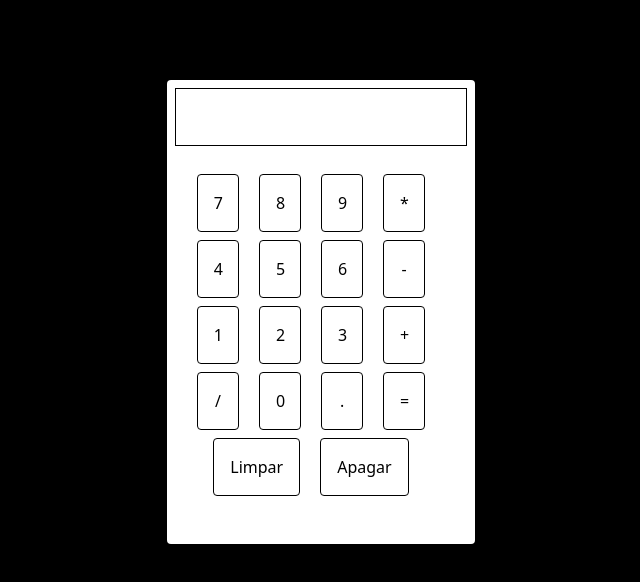
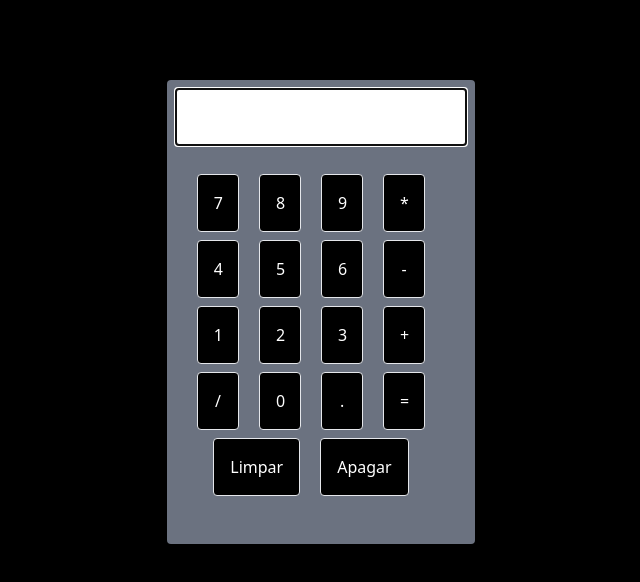
Before and after one commit to rdGxd/Calculadora_Basica, a React (Vite) app: page / in a window 1280 px wide. Shown: the top 582 px of the page, without its empty margins (319-959 px from the left). Built offline with nearby package versions, Linux system fonts and the light colour scheme.

Commit message:
modified:   src/pages/Home/index.tsx

```diff
--- a/src/pages/Home/index.tsx
+++ b/src/pages/Home/index.tsx
@@ -1,8 +1,13 @@
-import { useRef, useState } from "react";
+import { useEffect, useRef, useState } from "react";
 
 export const Home = () => {
   const [valor, setValor] = useState("");
   const refButton = useRef<HTMLButtonElement>(null);
+  const refInput = useRef<HTMLInputElement>(null);
+
+  useEffect(() => {
+    refInput.current?.focus();
+  }, []);
 
   const handleClick = (e: React.MouseEvent<HTMLButtonElement>) => {
     setValor(valor + e.currentTarget.value);
@@ -30,18 +35,19 @@ export const Home = () => {
   };
 
   return (
-    <div className="mt-20 flex content-center items-center justify-center rounded bg-white">
+    <div className="mt-20 flex content-center items-center justify-center rounded bg-gray-500">
       <div className="grid h-full grid-cols-1 gap-2 p-2 outline outline-1">
         <input
-          className="border border-black bg-white p-4"
+          className="INPUT border bg-white p-4 text-bold"
           value={valor}
           type="text"
           onChange={handleInputChange}
           onKeyDown={handleClickInput}
+          ref={refInput}
         />
         <div className="mr-10 mt-5 ">
           <button
-            className="ml-5 w-1/6 rounded border border-black p-4"
+            className="ml-5 w-1/6 rounded border bg-black p-4 text-white"
             onClick={handleClick}
             ref={refButton}
             value={7}
@@ -49,7 +55,7 @@ export const Home = () => {
             {7}
           </button>
           <button
-            className="ml-5 w-1/6 rounded border border-black p-4"
+            className="ml-5 w-1/6 rounded border bg-black p-4 text-white"
             onClick={handleClick}
             ref={refButton}
             value={8}
@@ -57,7 +63,7 @@ export const Home = () => {
             {8}
           </button>
           <button
-            className="ml-5 w-1/6 rounded border border-black p-4"
+            className="ml-5 w-1/6 rounded border bg-black p-4 text-white"
             onClick={handleClick}
             ref={refButton}
             value={9}
@@ -65,7 +71,7 @@ export const Home = () => {
             {9}
           </button>
           <button
-            className="ml-5 w-1/6 rounded border border-black p-4"
+            className="ml-5 w-1/6 rounded border bg-black p-4 text-white"
             onClick={handleClick}
             ref={refButton}
             value={"*"}
@@ -75,7 +81,7 @@ export const Home = () => {
         </div>
         <div className="mr-10">
           <button
-            className="ml-5 w-1/6 rounded border border-black p-4"
+            className="ml-5 w-1/6 rounded border bg-black p-4 text-white"
             onClick={handleClick}
             ref={refButton}
             value={4}
@@ -83,7 +89,7 @@ export const Home = () => {
             {4}
           </button>
           <button
-            className="ml-5 w-1/6 rounded border border-black p-4"
+            className="ml-5 w-1/6 rounded border bg-black p-4 text-white"
             onClick={handleClick}
             ref={refButton}
             value={5}
@@ -91,7 +97,7 @@ export const Home = () => {
             {5}
           </button>
           <button
-            className="ml-5 w-1/6 rounded border border-black p-4"
+            className="ml-5 w-1/6 rounded border bg-black p-4 text-white"
             onClick={handleClick}
             ref={refButton}
             value={6}
@@ -99,7 +105,7 @@ export const Home = () => {
             {6}
           </button>
           <button
-            className="ml-5 w-1/6 rounded border border-black p-4"
+            className="ml-5 w-1/6 rounded border bg-black p-4 text-white"
             onClick={handleClick}
             ref={refButton}
             value={"-"}
@@ -109,7 +115,7 @@ export const Home = () => {
         </div>
         <div className="mr-10">
           <button
-            className="ml-5 w-1/6 rounded border border-black p-4"
+            className="ml-5 w-1/6 rounded border bg-black p-4 text-white"
             onClick={handleClick}
             ref={refButton}
             value={1}
@@ -117,7 +123,7 @@ export const Home = () => {
             {1}
           </button>
           <button
-            className="ml-5 w-1/6 rounded border border-black p-4"
+            className="ml-5 w-1/6 rounded border bg-black p-4 text-white"
             onClick={handleClick}
             ref={refButton}
             value={2}
@@ -125,7 +131,7 @@ export const Home = () => {
             {2}
           </button>
           <button
-            className="ml-5 w-1/6 rounded border border-black p-4"
+            className="ml-5 w-1/6 rounded border bg-black p-4 text-white"
             onClick={handleClick}
             ref={refButton}
             value={3}
@@ -133,7 +139,7 @@ export const Home = () => {
             {3}
           </button>
           <button
-            className="ml-5 w-1/6 rounded border border-black p-4"
+            className="ml-5 w-1/6 rounded border bg-black p-4 text-white"
             onClick={handleClick}
             ref={refButton}
             value={"+"}
@@ -143,7 +149,7 @@ export const Home = () => {
         </div>
         <div className="mr-10">
           <button
-            className="ml-5 w-1/6 rounded border border-black p-4"
+            className="ml-5 w-1/6 rounded border bg-black p-4 text-white"
             onClick={handleClick}
             ref={refButton}
             value={"/"}
@@ -151,7 +157,7 @@ export const Home = () => {
             {"/"}
           </button>
           <button
-            className="ml-5 w-1/6 rounded border border-black p-4"
+            className="ml-5 w-1/6 rounded border bg-black p-4 text-white"
             onClick={handleClick}
             ref={refButton}
             value={0}
@@ -159,7 +165,7 @@ export const Home = () => {
             {0}
           </button>
           <button
-            className="ml-5 w-1/6 rounded border border-black p-4"
+            className="ml-5 w-1/6 rounded border bg-black p-4 text-white"
             onClick={handleClick}
             ref={refButton}
             value={"."}
@@ -167,7 +173,7 @@ export const Home = () => {
             {"."}
           </button>
           <button
-            className="ml-5 w-1/6 rounded border border-black p-4"
+            className="ml-5 w-1/6 rounded border bg-black p-4 text-white"
             onClick={handleCalculator}
             ref={refButton}
             value={"="}
@@ -177,7 +183,7 @@ export const Home = () => {
         </div>
         <div className="mb-10 mr-10">
           <button
-            className="ml-5 rounded border border-black p-4"
+            className="ml-5 rounded border bg-black p-4 text-white"
             onClick={() => setValor("")}
             ref={refButton}
             value={"Limpar"}
@@ -185,7 +191,7 @@ export const Home = () => {
             {"Limpar"}
           </button>
           <button
-            className="ml-5  rounded border border-black p-4"
+            className="ml-5  rounded border bg-black p-4 text-white"
             onClick={handleDelete}
             ref={refButton}
             value={""}
```
